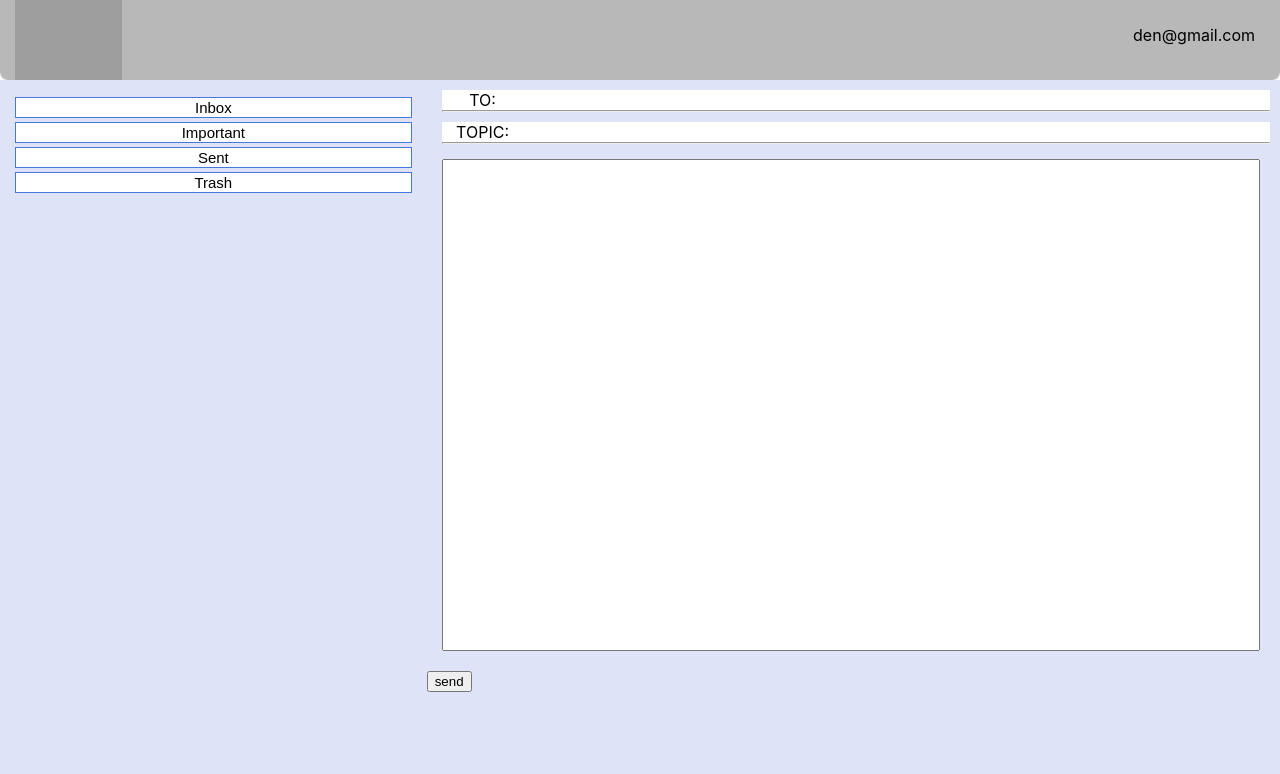
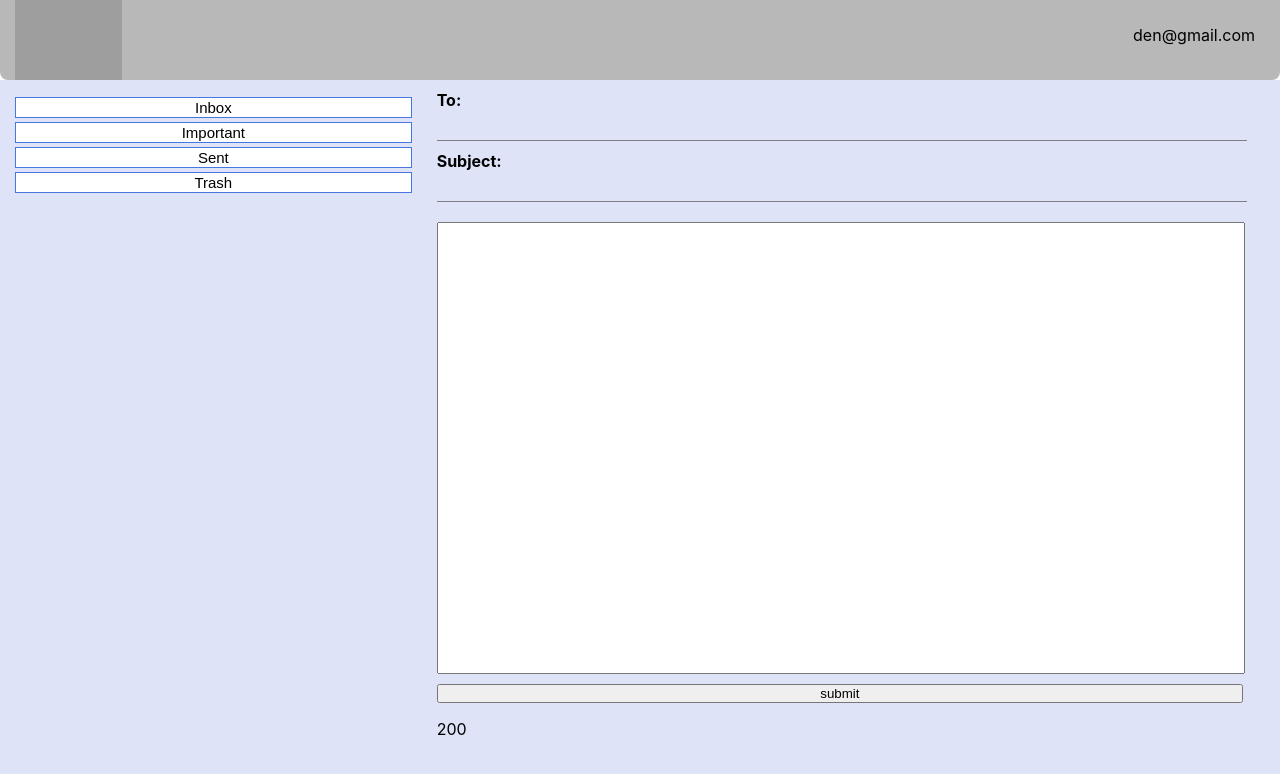
Before and after one commit to klepikov-denys/email-client, a React (Create React App) app: page /compose in a window 1280 px wide. Shown: the top 774 px of the page. Built offline with nearby package versions, Linux system fonts and the light colour scheme; grey boxes are pictures that could not be loaded.

Commit message:
Change structure in Compose file add a state hook

```diff
--- a/src/App.js
+++ b/src/App.js
@@ -14,7 +14,7 @@ class App extends React.Component{
     super(props)
     this.state = {
       mails: allMailsArr,
-      btnState: [true, true, true, true]
+      btnState: Array(4).fill(true)
     }
 
     this.handleNaviClick = this.handleNaviClick.bind(this)
--- a/src/compose/Compose.js
+++ b/src/compose/Compose.js
@@ -1,26 +1,57 @@
-import React from 'react'
+import React, {useState} from 'react'
 import './compose.css'
 function Compose (){
 
 
+    const [state, setState] = useState({
+        wordCapacity: 200
+    })
+
+
+
     return(
-        <div className={'cmps-main'}>
-            <div className={'cmps-wrapper'}>
-                <p className={'cmps-title'}>To:</p>
-                <input className={'cmps-input'}></input>
-            </div>
-            <hr className={'cmps-line'}></hr>
+        <form className='cmps-wrapper'>
+            <label className='cmps-label'>
+                To:
+                <input type='text' name='email' className='cmps-input' />
+            </label>
+            <label className='cmps-label'>
+                Subject:
+                <input type='text' name='subject' className='cmps-input' />
+            </label>
+            <textarea type='text'
+            maxLength='200'
+            className='cmps-text'
+            onChange={(event) => setState({wordCapacity: 200 - event.target.value.length})}
+            ></textarea>
+            <input type='submit' value='submit' className='cmps-submit'/>
+            <p>{state.wordCapacity}</p>
+        </form>
 
-            <div className={'cmps-wrapper'}>
-                <p className={'cmps-title'}>topic:</p>
-                <input className={'cmps-input'}></input>
-            </div>
-            <hr className={'cmps-line'}></hr>
-            <textarea className={'cmps-text'} maxLength={'200'}></textarea>
 
-            <button>send</button>
 
-        </div>
+
+
+
+
+
+        // <div className={'cmps-main'}>
+        //     <div className={'cmps-wrapper'}>
+        //         <p className={'cmps-title'}>To:</p>
+        //         <input className={'cmps-input'}></input>
+        //     </div>
+        //     <hr className={'cmps-line'}></hr>
+
+        //     <div className={'cmps-wrapper'}>
+        //         <p className={'cmps-title'}>topic:</p>
+        //         <input className={'cmps-input'}></input>
+        //     </div>
+        //     <hr className={'cmps-line'}></hr>
+        //     <textarea className={'cmps-text'} maxLength={state.wordCapacity}></textarea>
+        //     <p></p>
+        //     <button>send</button>
+
+        // </div>
     )
 }
 
--- a/src/compose/compose.css
+++ b/src/compose/compose.css
@@ -1,33 +1,21 @@
-.cmps-main{
-    background-color: rgb(223, 227, 247);
-}
 
 .cmps-wrapper{
     display: flex;
-    margin-top: 10px;
-    margin-right: 10px;
-    margin-left: 15px;
-    padding: 0;
-    background-color: #fff;
+    flex-direction: column;
+    padding: 10px;
+    background-color: rgb(223, 227, 247);
 
 }
 
-.cmps-title{
-    display: inline-block;
-    margin: 0;
 
-    flex: 1;
-    text-align: center;
-    text-transform: uppercase;
-
-}
 
 .cmps-input{
-    padding: 0;
     border: none;
+    border-bottom: 1px solid grey;
+    background-color: rgb(223, 227, 247);
     font-size: 16px;
-    flex: 9;
-    margin-right: 10px;
+    margin: 10px 0;
+    width:  100%;
 
 }
 
@@ -36,19 +24,27 @@
 
 }
 
-.cmps-line{
-    margin: 0;
-    margin-left: 15px;
-    margin-right: 10px;
+.cmps-label{
+    font-weight: bold;
+    width: 63vw;
 }
 
 
+
 .cmps-text{
-    margin: 15px;
-    height: 60vh;
-    width: 63vw;
+    height: 55vh;
+    width: 62.2vw;
+    padding: 5px;
+    margin: 10px 0;
     outline: none;
-    font-size: 15px;
-    padding: 5px;
+    font-size: 16px;
+
     resize: none;
 }
+
+.cmps-submit{
+    margin: 0;
+    padding: 0;
+
+    width: 63vw;
+}
```
